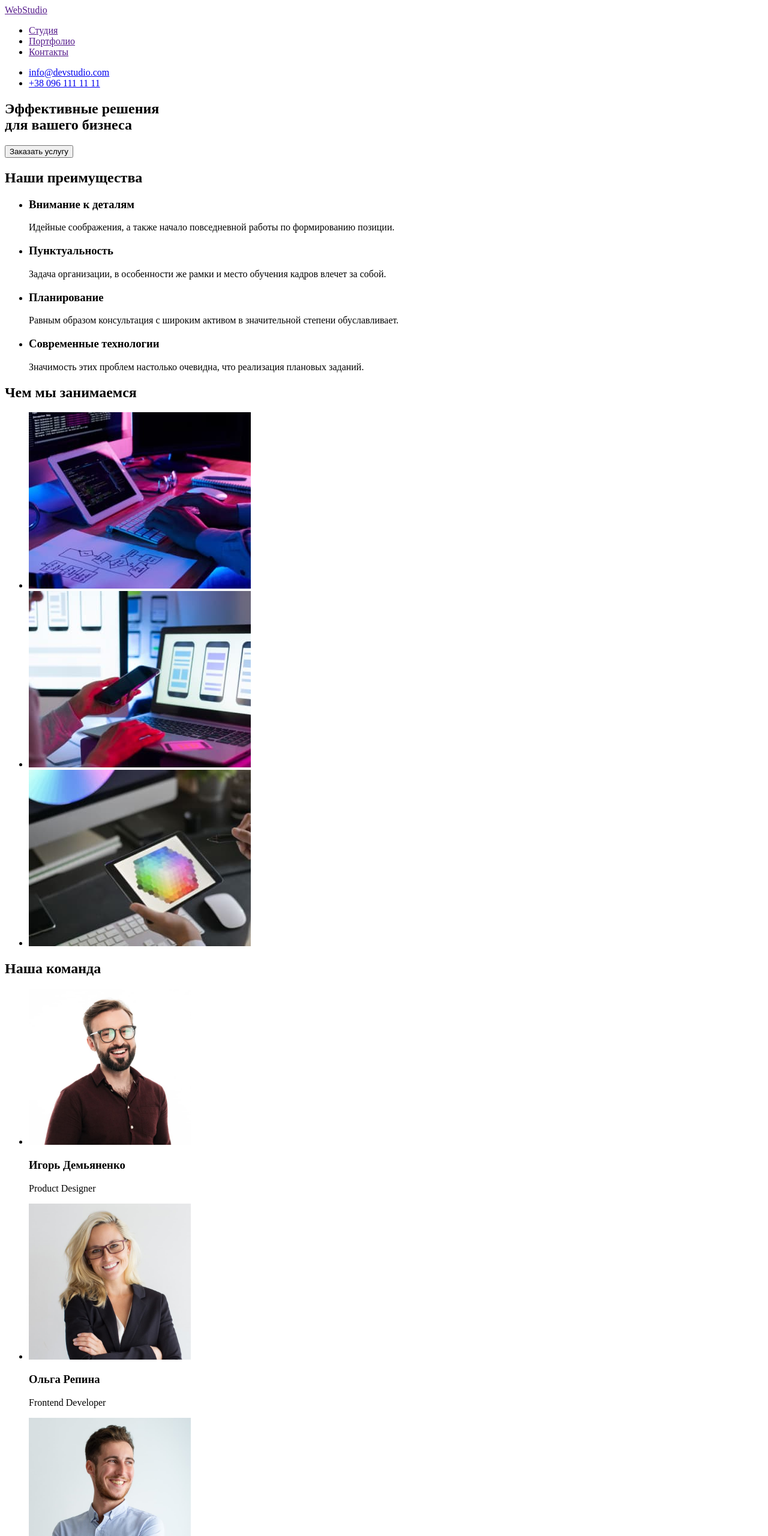
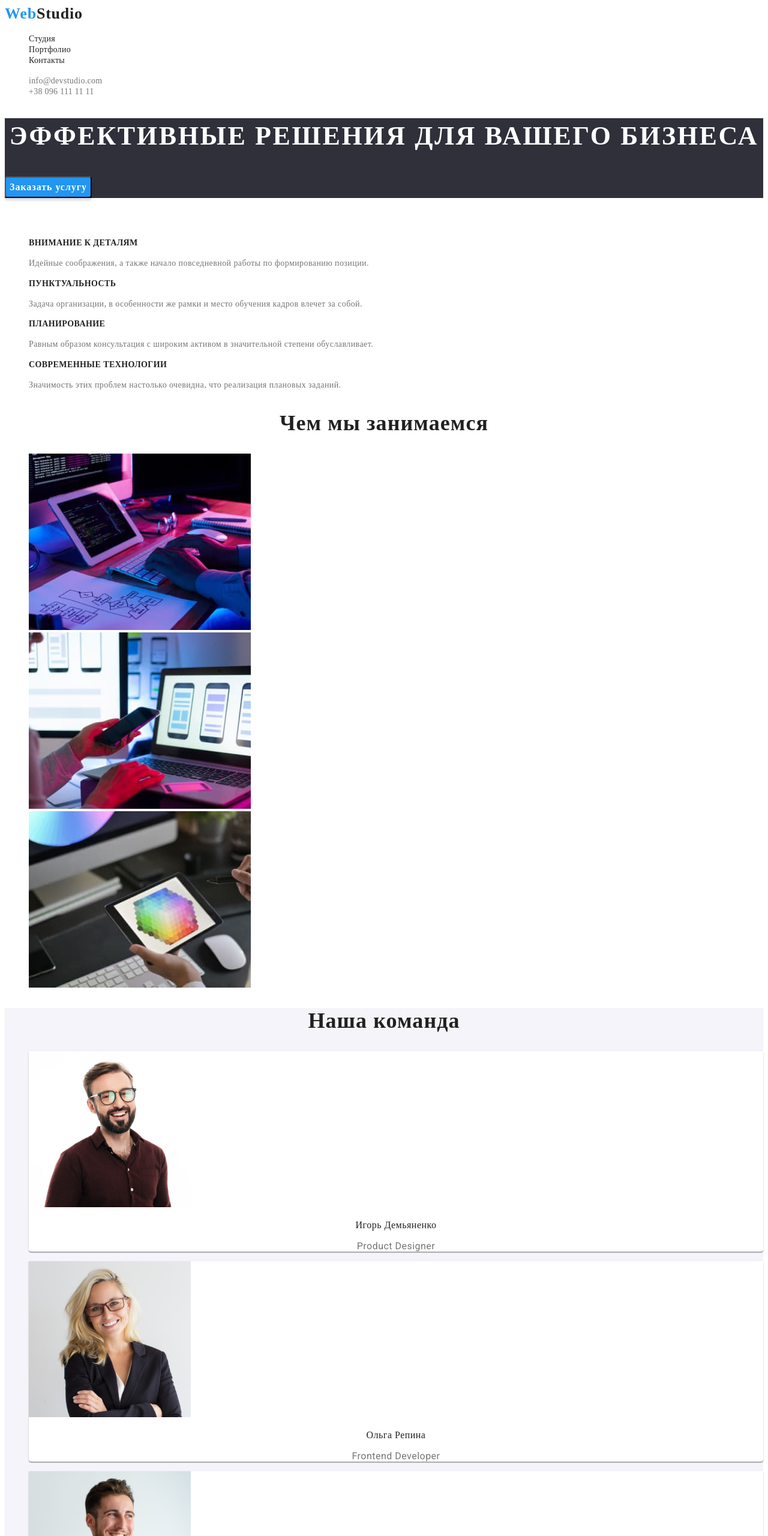
Before and after one commit to Soan1488/goit-markup-hw-02, a plain HTML site: page index.html in a window 1280 px wide. Shown: the top 2560 px of the page at 60% size. Drawn offline with Linux system fonts and the light colour scheme.

Commit message:
добавив стилі до головної сторінки

```diff
--- a/css/styles.css
+++ b/css/styles.css
@@ -0,0 +1,201 @@
+:root {
+    --primary-font-family: font-family: 'Roboto', sans-serif;
+    --secondary-font-family: font-family: 'Raleway', sans-serif;
+    --primary-text-color: #212121;
+    --secondary-text-color: #757575;
+    --accent-color: #2196F3;
+    --footer-background-color: #2F303A;
+    --primary-background-color: #ffffff;
+    --secondary-background-color: #F5F4FA;
+}
+.list {
+    list-style: none;
+}
+.link {
+    text-decoration: none;
+    font-family: inherit;
+}
+body {
+    font-family: var(--primary-font-family);
+    color: var(--primary-text-color);
+}
+/*=========================COMPONENTS=========================*/
+.nav-list-links,
+.social-list-links {
+    font-family: var(--primary-font-family);
+    font-weight: 500;
+    font-size: 14px;
+    line-height: 1.14;
+    letter-spacing: 0.02em;
+    color: var(--primary-text-color)
+}
+.social-list-links {
+    color: var(--secondary-text-color);
+}
+.nav-list-links:hover,
+.nav-list-links:focus,
+.social-list-links:hover,
+.social-list-links:focus {
+    color: var(--accent-color);
+}
+.logo {
+    font-family: var(--secondary-font-family);
+    font-weight: 700;
+    font-size: 26px;
+    line-height: 1.19;
+    letter-spacing: 0.03em;
+}
+.logo-first-part {
+    color: #2196F3;
+    ;
+}
+/*=========================/COMPONENTS=========================*/
+/*=========================HEADER=========================*/
+.header {
+    background-color: var(--primary-background-color);
+}
+.header-logo {
+    color: var(--primary-text-color);
+}
+
+/*=========================/HEADER=========================*/
+/*=========================HERO=========================*/
+.hero {
+    background-color: var(--footer-background-color);
+}
+.hero-title {
+    font-family: var(--primary-font-family);
+    font-weight: 900;
+    font-size: 44px;
+    line-height: 1.36;
+    text-align: center;
+    letter-spacing: 0.06em;
+    text-transform: uppercase;
+    color: #FFFFFF
+}
+.hero-btn {
+    font-family: var(--primary-font-family);
+    font-weight: 700;
+    font-size: 16px;
+    line-height: 1.88;
+    display: flex;
+    align-items: center;
+    text-align: center;
+    letter-spacing: 0.06em;
+    color: #FFFFFF;
+    background-color:  #2196F3;
+    box-shadow: 0px 4px 4px rgba(0, 0, 0, 0.15);
+    border-radius: 4px;
+    cursor: pointer;
+}
+.hero-btn:hover,
+.hero-btn:focus {
+    background-color: #188CE8;
+}
+/*=========================/HERO=========================*/
+/*=========================SKILS=========================*/
+.skils-title {
+    opacity: 0;
+}
+.skils-list-title {
+    font-family: var(--primary-font-family);
+    font-weight: 700;
+    font-size: 14px;
+    line-height: 1.14;
+    letter-spacing: 0.03em;
+    text-transform: uppercase;
+    color: var(--primary-text-color);
+}
+.skils-list-text {
+    font-family: var(--primary-font-family);
+    font-weight: 400;
+    font-size: 14px;
+    line-height: 1.71;
+    letter-spacing: 0.03em;
+    color: var(--secondary-text-color);
+}
+/*=========================/SKILS=========================*/
+/*=========================ACTIVITY=========================*/
+.activity-title {
+    font-family: var(--primary-font-family);
+    font-weight: 700;
+    font-size: 36px;
+    line-height: 1.17;
+    text-align: center;
+    letter-spacing: 0.03em;
+    color: var(--primary-text-color);
+}
+/*=========================/ACTIVITY=========================*/
+/*=========================TEAM=========================*/
+.team {
+    background-color: var(--secondary-background-color);
+}
+.team-title {
+    font-family: var(--primary-font-family);
+    font-weight: 700;
+    font-size: 36px;
+    line-height: 1.17;
+    text-align: center;
+    letter-spacing: 0.03em;
+    color: var(--primary-text-color);
+}
+.team-list-items {
+    background: var(--primary-background-color);
+    box-shadow: 0px 1px 3px rgba(0, 0, 0, 0.12), 0px 1px 1px rgba(0, 0, 0, 0.14), 0px 2px 1px rgba(0, 0, 0, 0.2);
+    border-radius: 0px 0px 4px 4px;
+}
+.team-names {
+    font-family: var(--primary-font-family);
+    font-weight: 500;
+    font-size: 16px;
+    line-height: 1.19;
+    text-align: center;
+    letter-spacing: 0.03em;
+    color: #212121;
+}
+.team-profession {
+    font-family: 'Roboto';
+    font-style: normal;
+    font-weight: 400;
+    font-size: 16px;
+    line-height: 1.19;
+    text-align: center;
+    letter-spacing: 0.03em;
+    color: #757575;
+}
+/*=========================/TEAM=========================*/
+/*=========================FOOTER=========================*/
+.footer {
+    background: var(--footer-background-color);
+}
+.footer-logo {
+    color: #ffffff;
+}
+.address-list-link {
+    font-family: var(--primary-font-family);
+    font-style: normal;
+    font-weight: 400;
+    font-size: 14px;
+    line-height: 1.71;
+    letter-spacing: 0.03em;
+    color: #FFFFFF;
+}
+.email-list-link {
+    font-family: var(--primary-font-family);
+    font-style: normal;
+    font-weight: 400;
+    font-size: 14px;
+    line-height: 1.71;
+    letter-spacing: 0.03em;
+    color: rgba(255, 255, 255, 0.6);
+}
+.tell-list-link {
+    font-family: var(--primary-font-family);
+    font-style: normal;
+    font-weight: 400;
+    font-size: 14px;
+    line-height: 1.71;
+    letter-spacing: 0.03em;
+    color: rgba(255, 255, 255, 0.6);
+}
+/*=========================/FOOTER=========================*/
--- a/index.html
+++ b/index.html
@@ -5,81 +5,85 @@
     <meta http-equiv="X-UA-Compatible" content="IE=edge">
     <meta name="viewport" content="width=device-width, initial-scale=1.0">
     <title>WebStudio</title>
+    <link rel="preconnect" href="https://fonts.googleapis.com">
+    <link rel="preconnect" href="https://fonts.gstatic.com" crossorigin>
+    <link href="https://fonts.googleapis.com/css2?family=Raleway:wght@700&family=Roboto:wght@400;500;700;900&display=swap"
+      rel="stylesheet">
     <link rel="stylesheet" href="./css/styles.css">
  </head>
  <body>
  <!--header-->
-  <header>
-     <a lang="en" href="">WebStudio</a>
+  <header class="header">
+     <a class="header-logo logo link" lang="en" href="./index.html" target="_self"><span class="logo-first-part">Web</span>Studio</a>
      <nav>
-       <ul>
-         <li><a href="">Студия</a></li>
-         <li><a href="">Портфолио</a> </li>
-         <li><a href="">Контакты</a></li>
+       <ul class="nav-list list">
+         <li class="nav-list-items"><a class="nav-list-links link" href="">Студия</a></li>
+         <li class="nav-list-items"><a class="nav-list-links link" href="./portfolio.html" target="_self">Портфолио</a></li>
+         <li class="nav-list-items"><a class="nav-list-links link" href="">Контакты</a></li>
        </ul>
      </nav>
-     <ul>
-       <li><a href="mailto:info@devstudio.com" title="Send email">info@devstudio.com</a></li>
-       <li><a href="tel:+380961111111" title="Call">+38 096 111 11 11</a></li>
+     <ul class="social-list list">
+       <li class="social-list-items"><a class="social-list-links link" href="mailto:info@devstudio.com" title="Send email">info@devstudio.com</a></li>
+       <li class="social-list-items"><a class="social-list-links link" href="tel:+380961111111" title="Call">+38 096 111 11 11</a></li>
      </ul>
   </header>
   <!--main-->
   <main>
-    <!--title-->
-    <section>
-      <h1>Эффективные решения <br> для вашего бизнеса</h1>
-      <button type="button">Заказать услугу</button>
+    <!--hero-->
+    <section class="hero">
+      <h1 class="hero-title">Эффективные решения для вашего бизнеса</h1>
+      <button class="hero-btn" type="button">Заказать услугу</button>
     </section>
    <!--skils-->
-   <section>
-     <h2>Наши преимущества</h2>
-     <ul>
-       <li><h3>Внимание к деталям</h3><p>Идейные соображения, а также начало повседневной работы по формированию позиции.</p></li>
-       <li><h3>Пунктуальность</h3><p>Задача организации, в особенности же рамки и место обучения кадров влечет за собой.</p></li>
-       <li><h3>Планирование</h3><p>Равным образом консультация с широким активом в значительной степени обуславливает.</p></li>
-       <li><h3>Современные технологии</h3><p>Значимость этих проблем настолько очевидна, что реализация плановых заданий.</p></li>
+   <section class="skils">
+     <h2 class="skils-title">Наши преимущества</h2>
+     <ul class="skils-list list">
+       <li class="skils-list-items"><h3 class="skils-list-title">Внимание к деталям</h3><p class="skils-list-text">Идейные соображения, а также начало повседневной работы по формированию позиции.</p></li>
+       <li class="skils-list-items"><h3 class="skils-list-title">Пунктуальность</h3><p class="skils-list-text">Задача организации, в особенности же рамки и место обучения кадров влечет за собой.</p></li>
+       <li class="skils-list-items"><h3 class="skils-list-title">Планирование</h3><p class="skils-list-text">Равным образом консультация с широким активом в значительной степени обуславливает.</p></li>
+       <li class="skils-list-items"><h3 class="skils-list-title">Современные технологии</h3><p class="skils-list-text">Значимость этих проблем настолько очевидна, что реализация плановых заданий.</p></li>
      </ul>
    </section>
    <!--activity-->
-   <section>
-    <h2>Чем мы занимаемся</h2>
-     <ul>
-        <li><a href=""><img src="./images/img.jpg" alt="koding work" width="370" height="294"></a></li>
-        <li><a href=""><img src="./images/img2.jpg" alt="developing aplication" width="370" height="294"></a></li>
-        <li><a href=""><img src="./images/img3.jpg" alt="design work" width="370" height="294"></a> </li>
+   <section class="activity">
+    <h2 class="activity-title">Чем мы занимаемся</h2>
+     <ul class="activity-list list">
+        <li class="activity-list-items"><img src="./images/img.jpg" alt="koding work" width="370" height="294"></li>
+        <li class="activity-list-items"><img src="./images/img2.jpg" alt="developing aplication" width="370" height="294"></li>
+        <li class="activity-list-items"><img src="./images/img3.jpg" alt="design work" width="370" height="294"></li>
      </ul>
    </section>
    <!--team-->
-   <section>
-   <h2>Наша команда</h2>
-     <ul>
-       <li><img src="./images/img4.jpg" alt="personal photo" width="270" height="260">
-         <h3>Игорь Демьяненко</h3>
-         <p lang="en">Product Designer</p>
+   <section class="team">
+   <h2 class="team-title">Наша команда</h2>
+     <ul class="team-list list">
+       <li class="team-list-items"><img src="./images/img4.jpg" alt="personal photo" width="270" height="260">
+         <h3 class="team-names">Игорь Демьяненко</h3>
+         <p class="team-profession" lang="en">Product Designer</p>
        </li>
-       <li><img src="./images/img5.jpg" alt="personal photo" width="270" height="260">
-         <h3>Ольга Репина</h3>
-         <p lang="en">Frontend Developer</p></li>
-       <li><img src="./images/img6.jpg" alt="personal photo" width="270" height="260">
-         <h3>Николай Тарасов</h3>
-         <p lang="en">Marketing</p>
+       <li class="team-list-items"><img src="./images/img5.jpg" alt="personal photo" width="270" height="260">
+         <h3 class="team-names">Ольга Репина</h3>
+         <p class="team-profession" lang="en">Frontend Developer</p></li>
+       <li class="team-list-items"><img src="./images/img6.jpg" alt="personal photo" width="270" height="260">
+         <h3 class="team-names">Николай Тарасов</h3>
+         <p class="team-profession" lang="en">Marketing</p>
        </li>
-       <li><img src="./images/img7.jpg" alt="personal photo" width="270" height="260">
-          <h3>Михаил Ермаков</h3>
-          <p lang="en">UI Designer</p></li>
+       <li class="team-list-items"><img src="./images/img7.jpg" alt="personal photo" width="270" height="260">
+          <h3 class="team-names">Михаил Ермаков</h3>
+          <p class="team-profession" lang="en">UI Designer</p></li>
       </ul>
    </section>
   </main>
  <!--footer-->
-  <footer>
-      <a lang="en" href="">WebStudio</a>
-      <address>
-        <ul>
-          <li><a href="https://goo.gl/maps/atiyrTqtyaCwYyuk9"
+  <footer class="footer">
+      <a class="footer-logo logo link" lang="en" href=""><span class="logo-first-part">Web</span>Studio</a>
+      <address class="address">
+        <ul class="address-list list">
+          <li class="address-list-items"><a class="address-list-link link" href="https://goo.gl/maps/atiyrTqtyaCwYyuk9"
             target="_blank" title="Open in Google maps" rel="nofollow noreferrer noopener">г. Киев, пр-т Леси Украинки, 26</a>
           </li>
-          <li><a href="mailto:info@example.com" title="Send email">info@example.com</a></li>
-          <li><a href="tel:+380991111111" title="Call">+38 099 111 11 11</a></li>
+          <li class="address-list-items"><a class="email-list-link link" href="mailto:info@example.com" title="Send email">info@example.com</a></li>
+          <li class="address-list-items"><a class="tell-list-link link" href="tel:+380991111111" title="Call">+38 099 111 11 11</a></li>
         </ul>
       </address>
   </footer>
```
Also changed, not shown: portfolio.html (+17 -13 lines).
